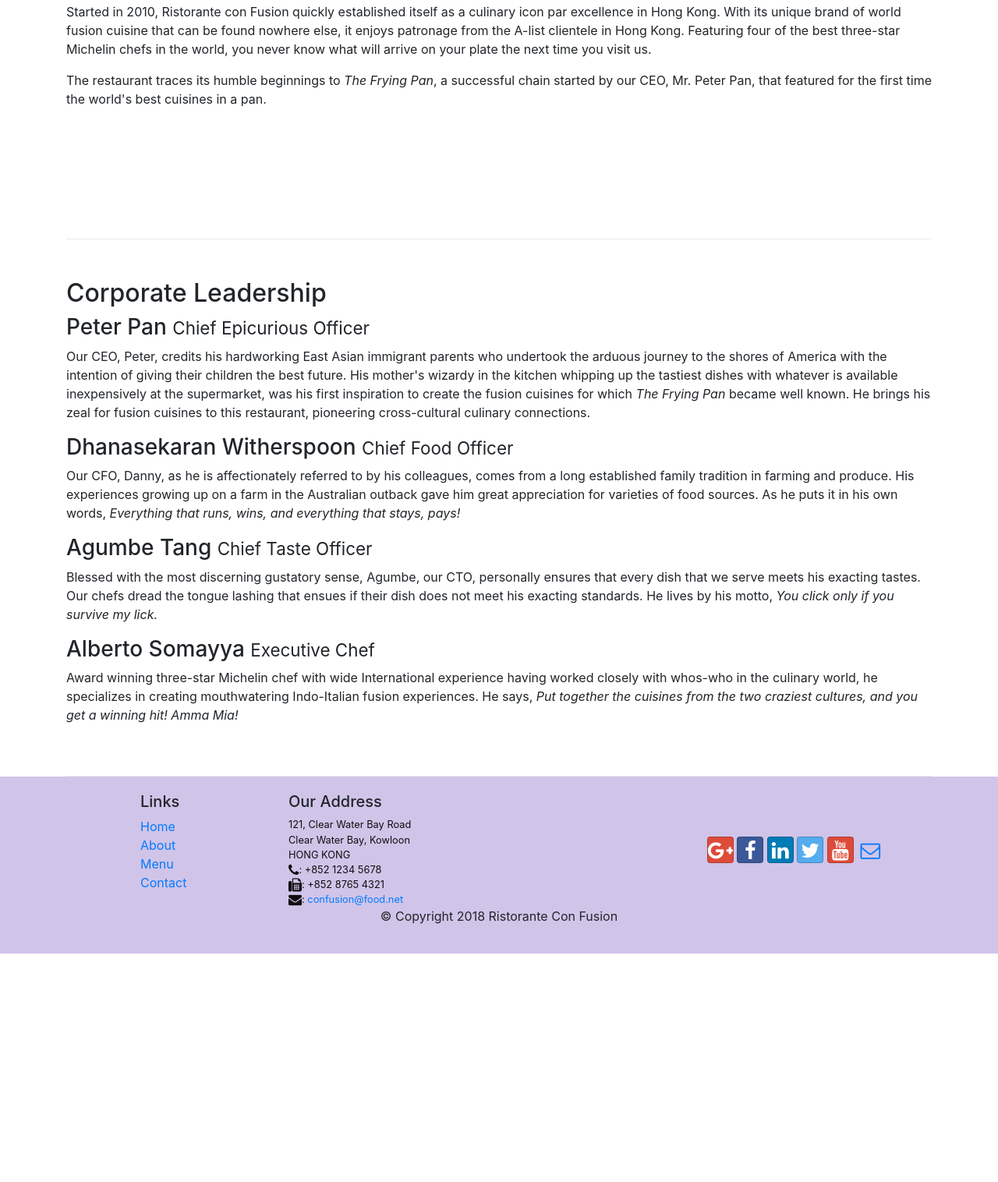
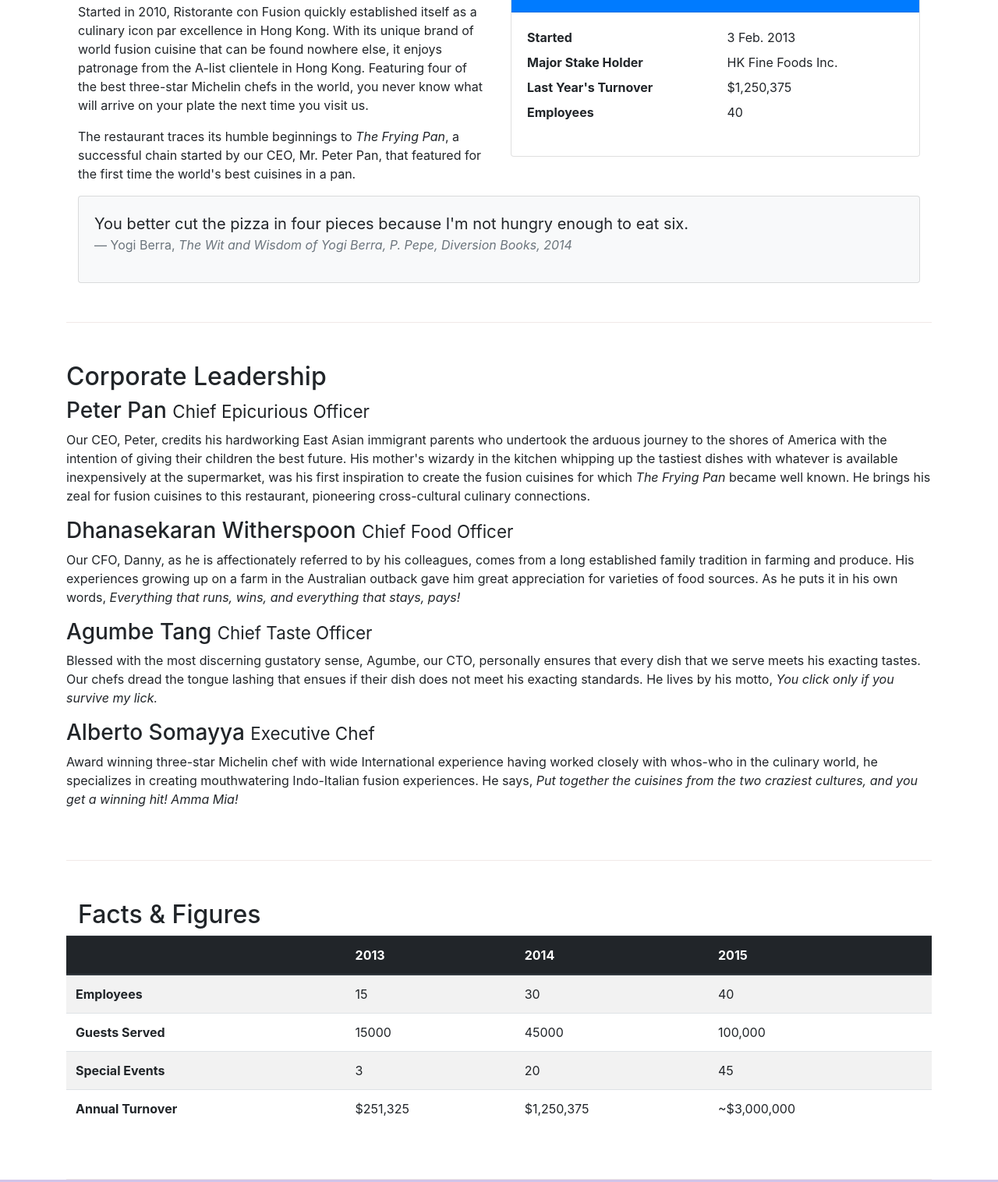
Before and after one commit to chalkoslowakya/conFusion, a website: page aboutus.html in a window 1280 px wide. Shown: the part 558-2074 px from the top of the page at 78% size. Before the commit the page ends 1781 px from the top, so only its background shows below. Drawn offline with nearby package versions, Linux system fonts and the light colour scheme.

Commit message:
Tables and card

```diff
--- a/aboutus.html
+++ b/aboutus.html
@@ -68,13 +68,41 @@
 
 
         <div class="row row-content">
-            <div>
+            <div class="col-12 col-sm-6">
                 <h2>Our History</h2>
                 <p >Started in 2010, Ristorante con Fusion quickly established itself as a culinary icon par excellence in Hong Kong. With its unique brand of world fusion cuisine that can be found nowhere else, it enjoys patronage from the A-list clientele in Hong Kong.  Featuring four of the best three-star Michelin chefs in the world, you never know what will arrive on your plate the next time you visit us.</p>
                 <p>The restaurant traces its humble beginnings to <em>The Frying Pan</em>, a successful chain started by our CEO, Mr. Peter Pan, that featured for the first time the world's best cuisines in a pan.</p>
             </div>
-            <div>
-            </div>
+
+            <div class="col-12 col-sm-6">
+                    <div class="card">
+                        <h3 class="card-header bg-primary text-white">Facts At a Glance</h3>
+                        <div class="card-body">
+                            <dl class="row">
+                                <dt class="col-6">Started</dt>
+                                <dd class="col-6">3 Feb. 2013</dd>
+                                <dt class="col-6">Major Stake Holder</dt>
+                                <dd class="col-6">HK Fine Foods Inc.</dd>
+                                <dt class="col-6">Last Year's Turnover</dt>
+                                <dd class="col-6">$1,250,375</dd>
+                                <dt class="col-6">Employees</dt>
+                                <dd class="col-6">40</dd>
+                            </dl>
+                        </div>
+                    </div>
+                </div>
+                <div class="col-12">
+                        <div class="card card-body bg-light">
+                            <blockquote class="blockquote">
+                                <p class="mb-0">You better cut the pizza in four pieces because
+                                    I'm not hungry enough to eat six.</p>
+                                <footer class="blockquote-footer">Yogi Berra,
+                                    <cite title="Source Title">The Wit and Wisdom of Yogi Berra,
+                                    P. Pepe, Diversion Books, 2014</cite>
+                                </footer>
+                            </blockquote>
+                        </div>
+                    </div>
         </div>
 
 
@@ -93,6 +121,53 @@
        </div>
 
     </div>
+    <div class="row row-content">
+        <div class="col-12 col-sm-9">
+            <h2>Facts &amp; Figures</h2>
+        </div>
+         <div class="col-12 col-sm-3">
+         </div>
+
+         <div class="table-responsive">
+                <table class="table table-striped">
+                    <thead class="thead-dark">
+                        <tr>
+                            <th>&nbsp;</th>
+                            <th>2013</th>
+                            <th>2014</th>
+                            <th>2015</th>
+                        </tr>
+                    </thead>
+                    <tbody>
+                        <tr>
+                            <th>Employees</th>
+                            <td>15</td>
+                            <td>30</td>
+                            <td>40</td>
+                        </tr>
+                        <tr>
+                            <th>Guests Served</th>
+                            <td>15000</td>
+                            <td>45000</td>
+                            <td>100,000</td>
+                        </tr>
+                        <tr>
+                            <th>Special Events</th>
+                            <td>3</td>
+                            <td>20</td>
+                            <td>45</td>
+                        </tr>
+                        <tr>
+                            <th>Annual Turnover</th>
+                            <td>$251,325</td>
+                            <td>$1,250,375</td>
+                            <td>~$3,000,000</td>
+                        </tr>
+                    </tbody>
+                </table>
+            </div>
+   </div>
+
 </div>
 
     <footer class="footer">
```
